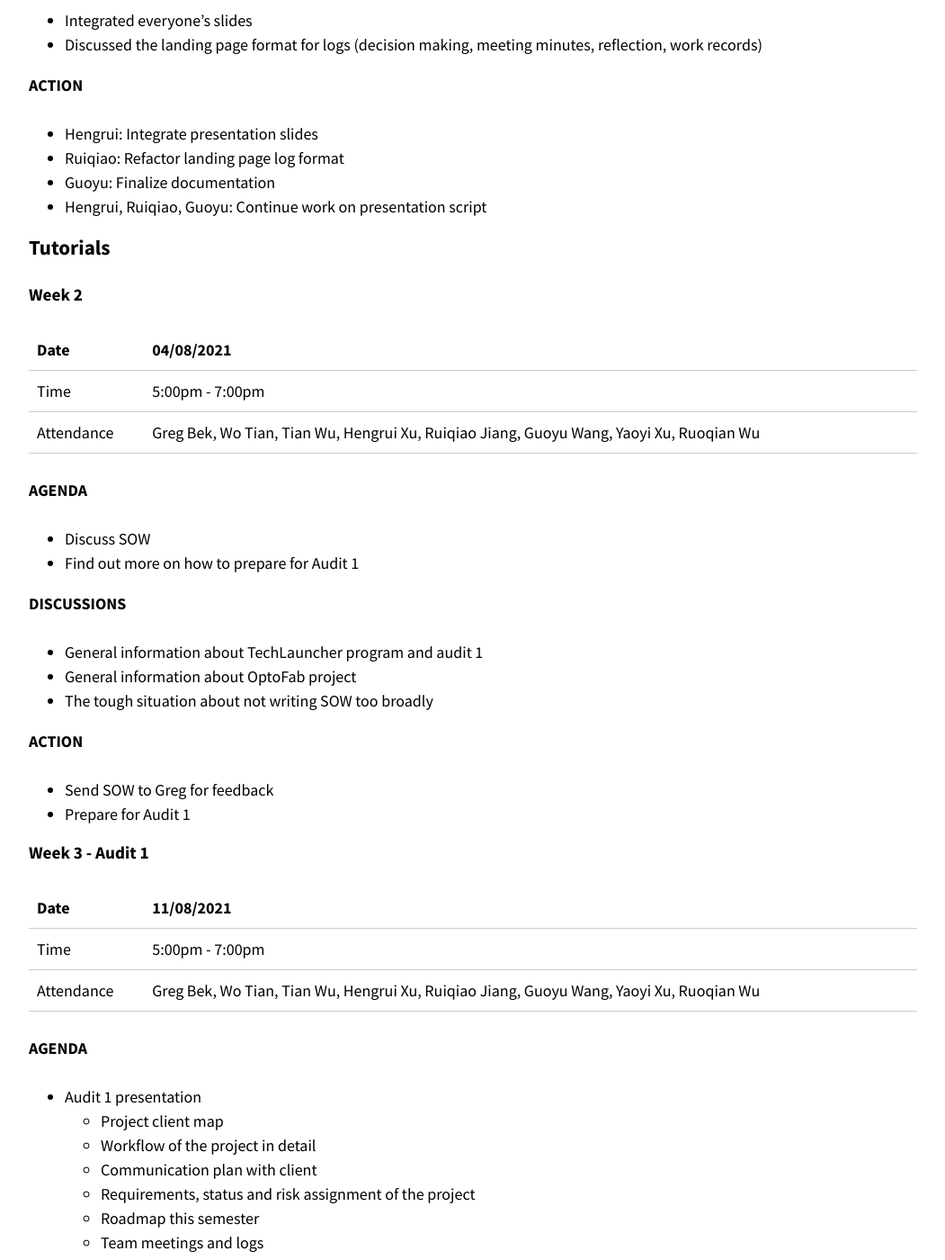
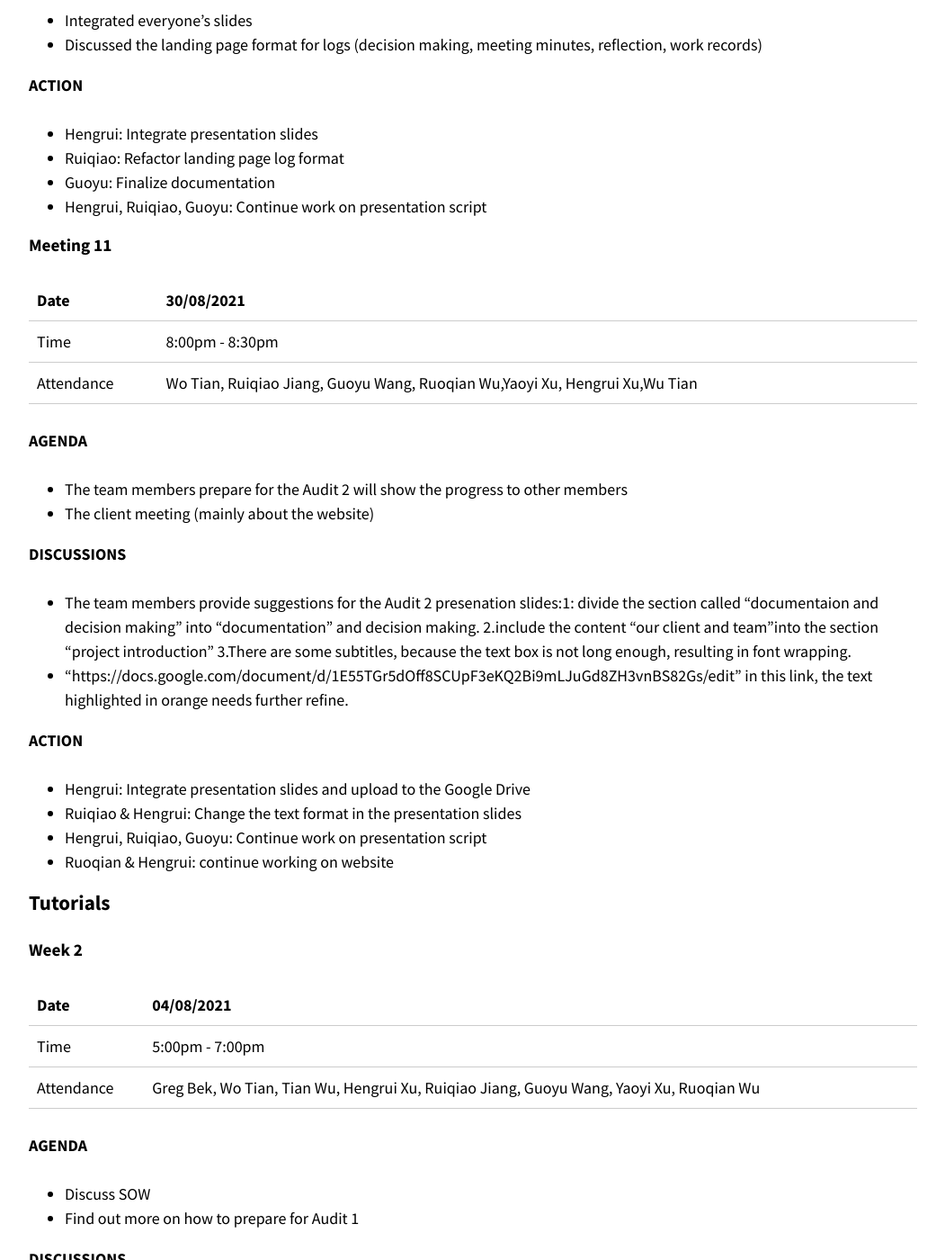
Before and after one commit to optofab/optofab.github.io, a Jekyll site: the page built from meeting_minutes.md, in a window 1280 px wide and 1400 px high, scrolled down 13838 px. Shown: the whole window at 90% size, without its empty margins (114-1165 px from the left). Built offline with Jekyll 4.4.1, drawn with Linux system fonts in a browser that asks for light colours; nearby versions of some CDN libraries; emoji names are drawn with the system emoji font.

Commit message:
Update meeting_minutes.md

```diff
--- a/meeting_minutes.md
+++ b/meeting_minutes.md
@@ -503,6 +503,30 @@ Our team:
 - Ruiqiao: Refactor landing page log format
 - Guoyu: Finalize documentation
 - Hengrui, Ruiqiao, Guoyu: Continue work on presentation script
+
+#### Meeting 11
+
+| Date       | 30/08/2021                                                                  |
+| ---------- | --------------------------------------------------------------------------- |
+| Time       | 8:00pm - 8:30pm                                                             |
+| Attendance | Wo Tian, Ruiqiao Jiang, Guoyu Wang, Ruoqian Wu,Yaoyi Xu, Hengrui Xu,Wu Tian |
+
+**AGENDA**
+
+- The team members prepare for the Audit 2 will show the progress to other members
+- The client meeting (mainly about the website)
+
+**DISCUSSIONS**
+
+- The team members provide suggestions for the Audit 2 presenation slides:1: divide the section called "documentaion and decision making" into "documentation" and decision making. 2.include the content "our client and team"into the section "project introduction" 3.There are some subtitles, because the text box is not long enough, resulting in font wrapping.
+- “https://docs.google.com/document/d/1E55TGr5dOff8SCUpF3eKQ2Bi9mLJuGd8ZH3vnBS82Gs/edit” in this link, the text highlighted in orange needs further refine.
+
+**ACTION**
+
+- Hengrui: Integrate presentation slides and upload to the Google Drive
+- Ruiqiao & Hengrui: Change the text format in the presentation slides
+- Hengrui, Ruiqiao, Guoyu: Continue work on presentation script
+- Ruoqian & Hengrui: continue working on website
 
 
 ### Tutorials
```
Also changed, not shown: other parts of meeting_minutes.md (+3 -3 lines).
